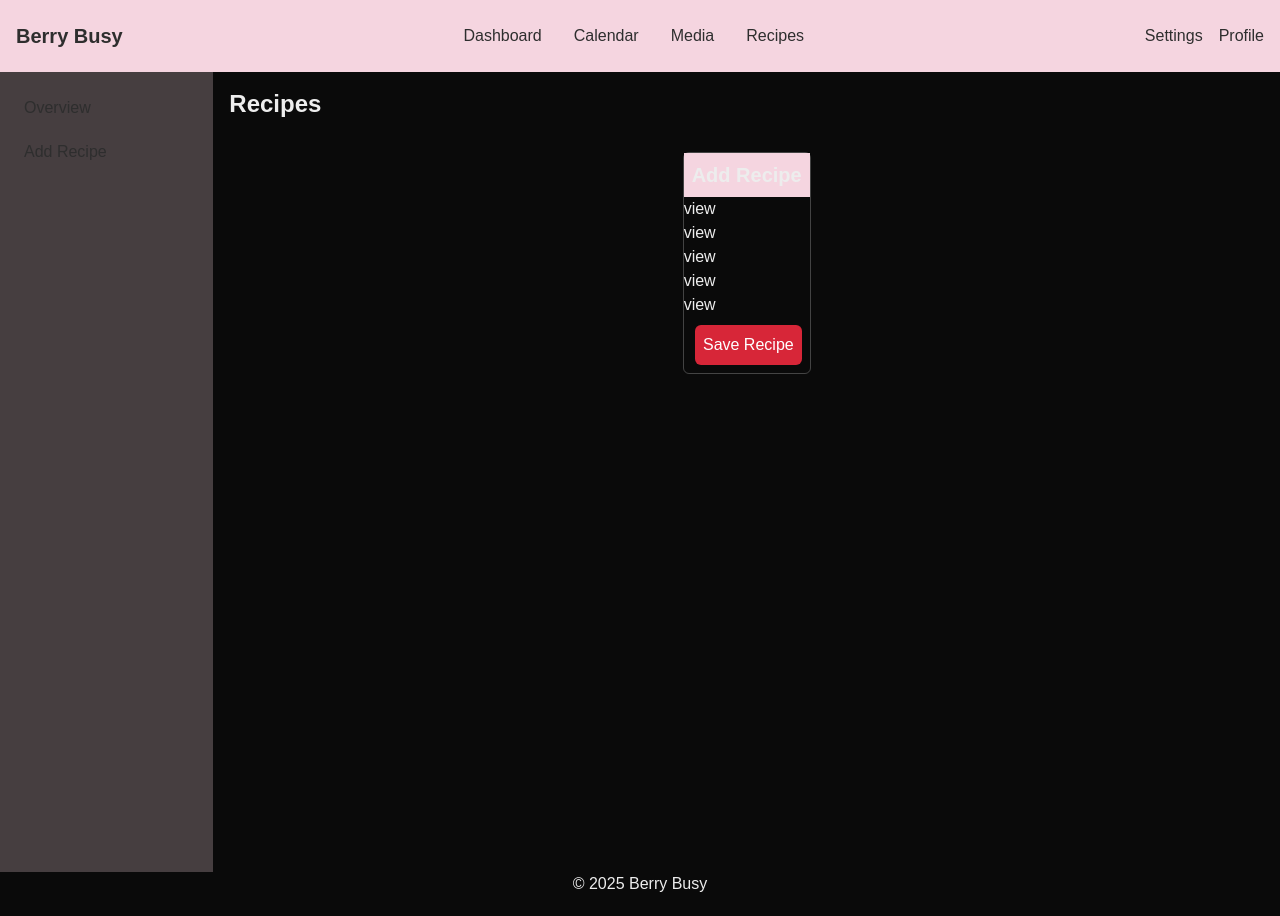
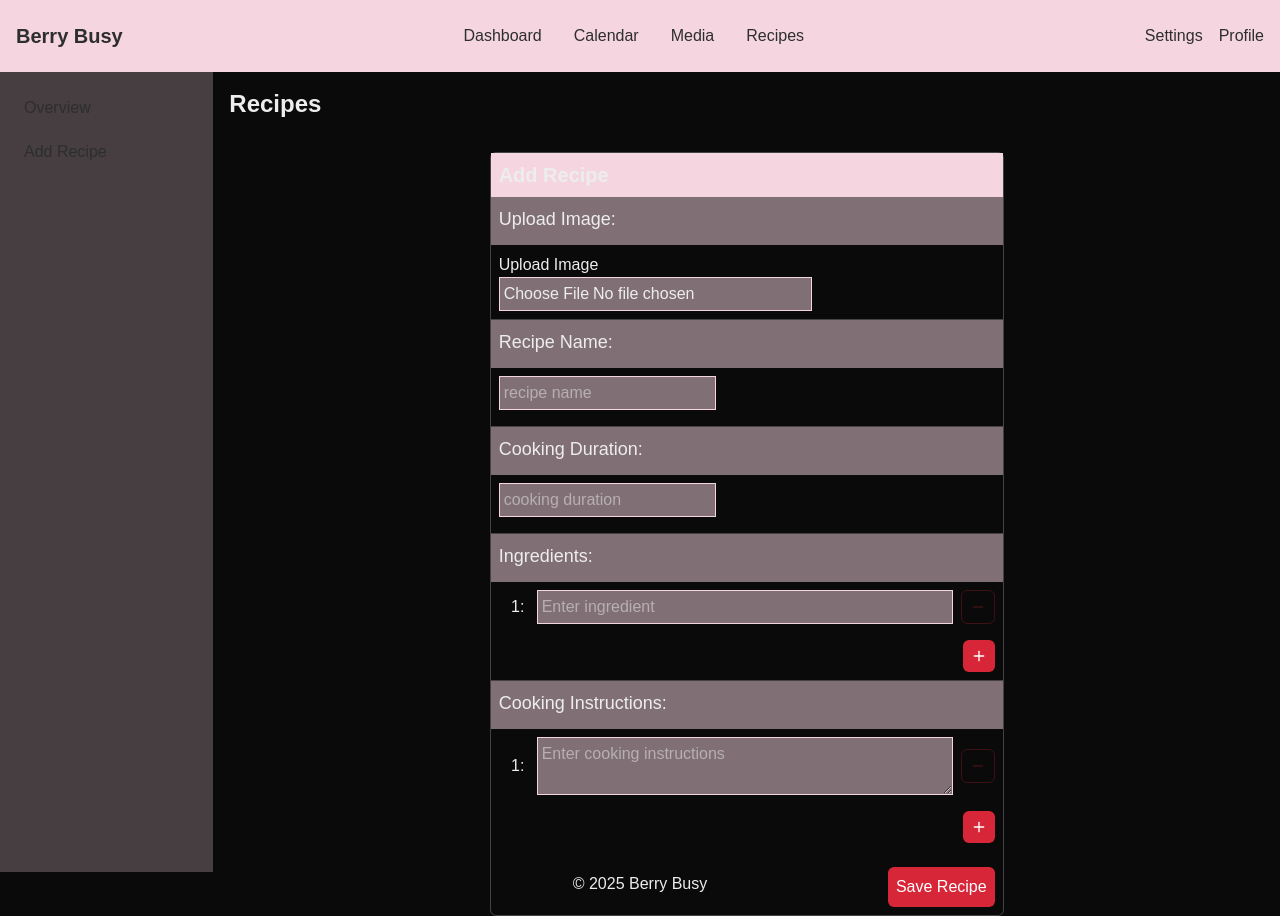
Before and after one commit to NicoleHenrici/berrybusy, a Next.js app: page /recipes/addRecipe in a window 1280 px wide. Built offline with nearby package versions, Linux system fonts and the light colour scheme.

Commit message:
refactor adjust parent calls to child with new attribute

```diff
--- a/src/app/profile/avatar/page.tsx
+++ b/src/app/profile/avatar/page.tsx
@@ -28,6 +28,7 @@ export default function AvatarPage() {
         <Card
           sections={settingsSections}
           pageName="Avatar"
+          mode="edit"
         />
         <button type="submit" className="btn m-2 bg-brand-primary p-2 text-white rounded-md">
           <span className="inline-block align-text-top"><FiUpload /></span> Upload
--- a/src/app/profile/userData/page.tsx
+++ b/src/app/profile/userData/page.tsx
@@ -27,6 +27,7 @@ export default function UserDataPage() {
         <Card
           sections={settingsSections}
           pageName="User Data Settings"
+          mode="edit"
         />
         <button type="submit" className="btn m-2 bg-brand-primary p-2 text-white rounded-md">Save Changes</button>
       </form>
--- a/src/app/recipes/addRecipe/page.tsx
+++ b/src/app/recipes/addRecipe/page.tsx
@@ -89,6 +89,7 @@ export default function AddRecipePage() {
                     pageName="Add Recipe"
                     extendListHandler={extendListHandler}
                     onDeleteListElement={onDeleteListElement}
+                    mode="edit"
                 />
                 <button type="submit" className="btn m-2 bg-brand-primary p-2 text-white rounded-md">Save Recipe</button>
             </form>
--- a/src/app/settings/general/page.tsx
+++ b/src/app/settings/general/page.tsx
@@ -37,6 +37,7 @@ export default function SettingsGeneralPage() {
         <Card
           sections={settingsSections}
           pageName="General Settings"
+          mode="edit"
         />
         <button type="submit" className="btn m-2 bg-brand-primary p-2 text-white rounded-md">Save Changes</button>
       </form>
```
